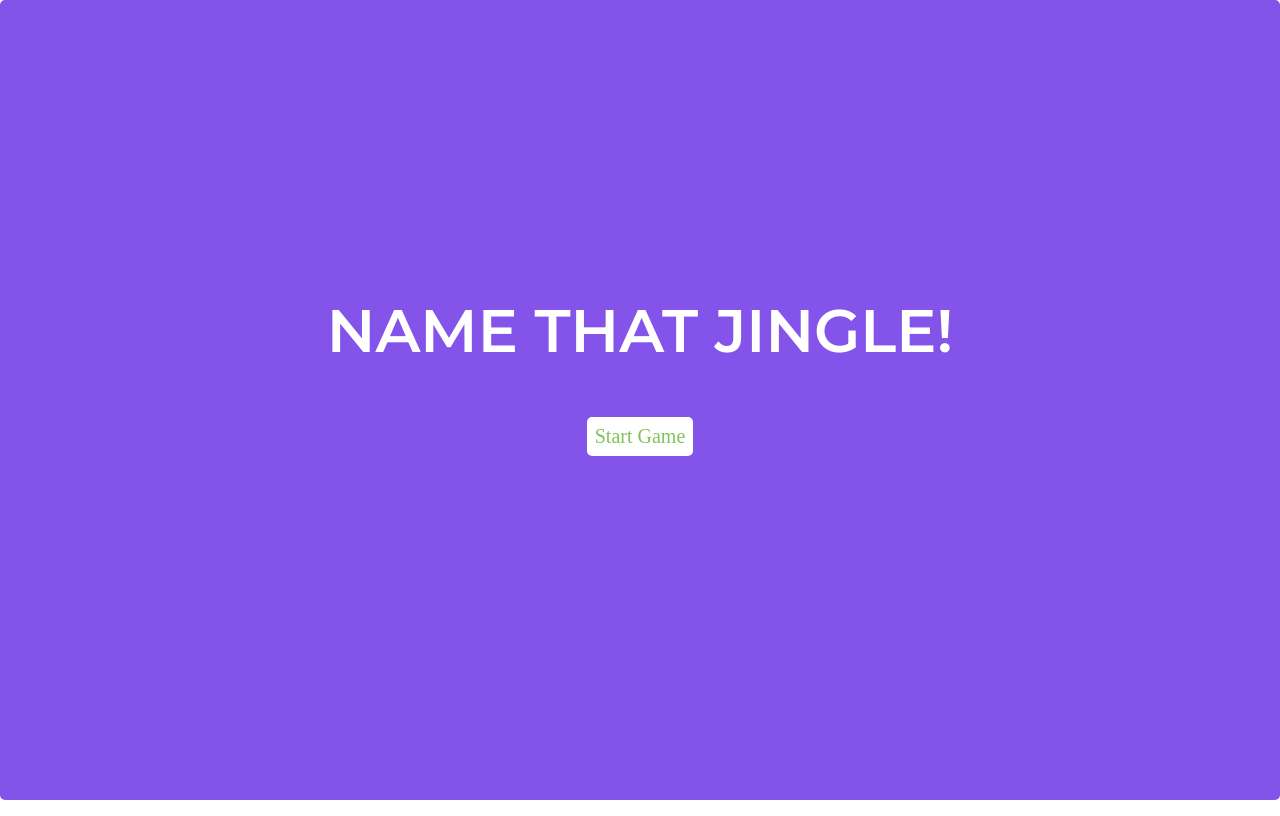
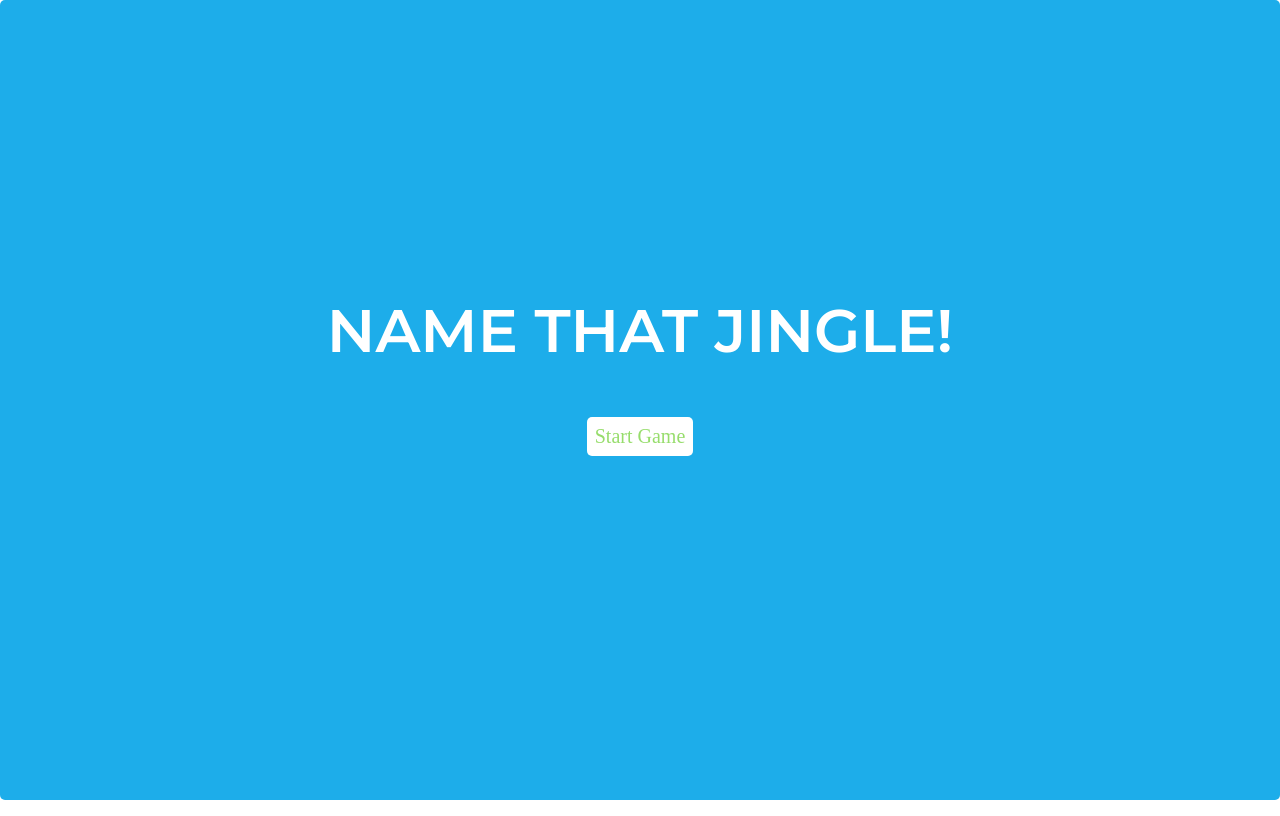
Before and after one commit to dlisab/TH-game-show-app, a plain HTML site: page index.html in a window 1280 px wide. Drawn offline with Linux system fonts and the light colour scheme.

Commit message:
adjusting color

```diff
--- a/css/styles.css
+++ b/css/styles.css
@@ -4,9 +4,9 @@
 /* Variables */
 
 :root {
-  --color-win: #81c259;
+  --color-win: #97dd6c;
   --color-lose: #de8519;
-  --color-start: #8353ea;
+  --color-start: #1dadea;
   --color-neutral: #445069;
   --color-neutral-light: #D2D2D2;
   --color-keys: #37474F;
```
